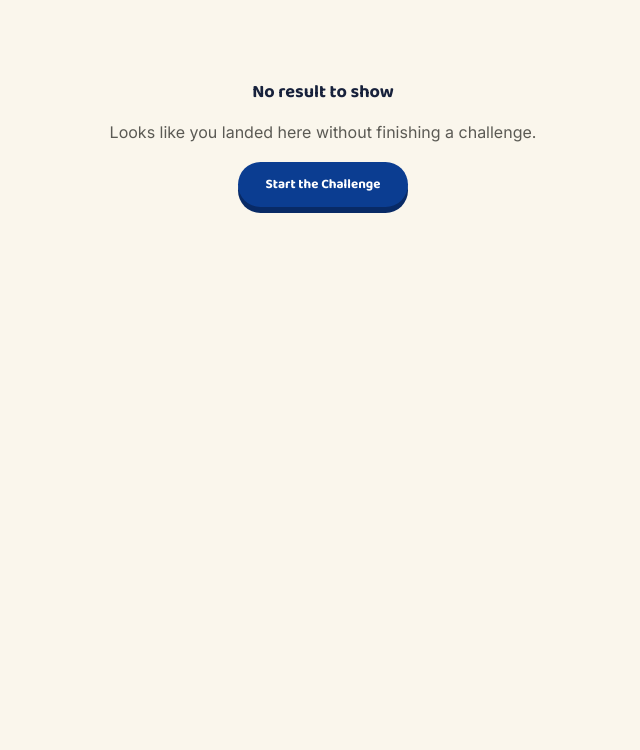
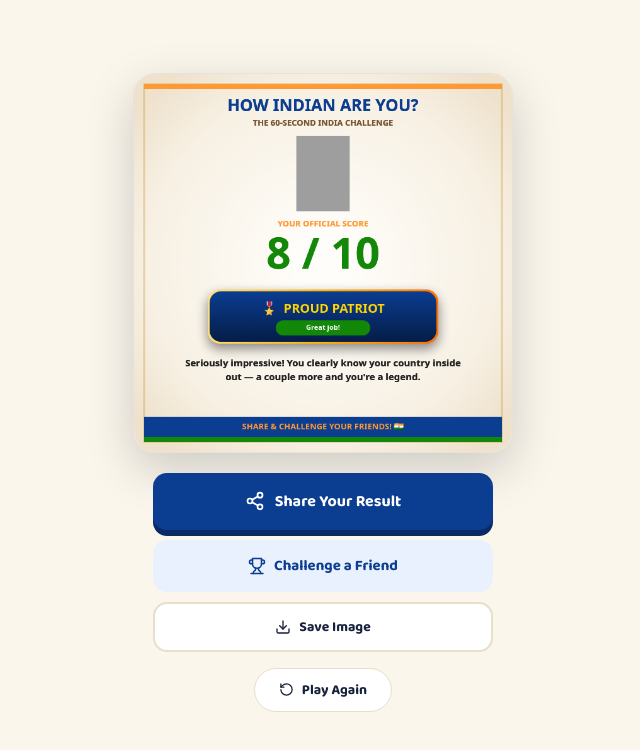
Before and after one commit to gabhijeetdev/how-indian-are-you, a React (Vite) app in the folder frontend/: page /result in a window 1280 px wide. Shown: the top 750 px of the page, without its empty margins (317-957 px from the left). Built offline with nearby package versions, Linux system fonts and the light colour scheme.

Commit message:
changes made in share and design

```diff
--- a/frontend/package.json
+++ b/frontend/package.json
@@ -9,6 +9,7 @@
     "preview": "vite preview"
   },
   "dependencies": {
+    "html-to-image": "^1.11.13",
     "lucide-react": "^0.383.0",
     "react": "^18.3.1",
     "react-dom": "^18.3.1",
--- a/frontend/src/components/ResultCard.jsx
+++ b/frontend/src/components/ResultCard.jsx
@@ -1,240 +1,183 @@
-import React, { useEffect, useRef, useState } from "react";
+import React, { useEffect, useRef } from "react";
 
-function wrapText(ctx, text, maxWidth) {
-  const words = text.split(" ");
-  const lines = [];
-  let line = "";
-  for (const word of words) {
-    const test = line ? `${line} ${word}` : word;
-    if (ctx.measureText(test).width > maxWidth && line) {
-      lines.push(line);
-      line = word;
-    } else {
-      line = test;
-    }
-  }
-  if (line) lines.push(line);
-  return lines;
+export default function ResultCard({ score, badge, onReady }) {
+  const canvasRef = useRef(null);
+
+  useEffect(() => {
+    const canvas = canvasRef.current;
+    if (!canvas) return;
+
+    const ctx = canvas.getContext("2d");
+    const width = 600;
+    const height = 600;
+    canvas.width = width;
+    canvas.height = height;
+
+    // 1. Dynamic Background Gradient
+    const bgGrad = ctx.createRadialGradient(width / 2, height / 2, 50, width / 2, height / 2, 380);
+    bgGrad.addColorStop(0, "#FFFDF9");
+    bgGrad.addColorStop(0.7, "#F7F0E3");
+    bgGrad.addColorStop(1, "#EFE2CD");
+    ctx.fillStyle = bgGrad;
+    ctx.fillRect(0, 0, width, height);
+
+    // 2. Outer Decorative Certificate Frame
+    ctx.strokeStyle = "rgba(184, 134, 11, 0.3)";
+    ctx.lineWidth = 3;
+    ctx.strokeRect(16, 16, width - 32, height - 32);
+
+    // Tricolor Top & Bottom Accent Stripes
+    ctx.fillStyle = "#FF9933";
+    ctx.fillRect(16, 16, width - 32, 8);
+    ctx.fillStyle = "#138808";
+    ctx.fillRect(16, height - 24, width - 32, 8);
+
+    const renderCanvas = (stambhImg = null) => {
+      ctx.textAlign = "center";
+      ctx.textBaseline = "middle";
+
+      // 3. Header Text (Top Section)
+      ctx.fillStyle = "#0B3D91";
+      ctx.font = "900 26px system-ui, -apple-system, sans-serif";
+      ctx.fillText("HOW INDIAN ARE YOU?", width / 2, 52);
+
+      ctx.fillStyle = "#775533";
+      ctx.font = "600 13px system-ui, -apple-system, sans-serif";
+      ctx.fillText("THE 60-SECOND INDIA CHALLENGE", width / 2, 78);
+
+      // 4. Standalone Ashok Stambh Emblem (Dedicated Center-Top Position)
+      if (stambhImg) {
+        ctx.save();
+        ctx.globalAlpha = 0.95; // Fully clear and bright
+        const imgW = 85;
+        const imgH = 120;
+        ctx.drawImage(stambhImg, (width - imgW) / 2, 98, imgW, imgH);
+        ctx.restore();
       }
 
-function roundRectPath(ctx, x, y, w, h, r) {
-  if (ctx.roundRect) {
+      // 5. Score Section (Below Stambh to prevent any overlapping)
+      ctx.fillStyle = "#FF9933";
+      ctx.font = "bold 13px system-ui, -apple-system, sans-serif";
+      ctx.fillText("YOUR OFFICIAL SCORE", width / 2, 238);
+
+      ctx.font = "900 68px system-ui, -apple-system, sans-serif";
+      ctx.fillStyle = score >= 7 ? "#138808" : score >= 4 ? "#0B3D91" : "#D9534F";
+      ctx.fillText(`${score} / 10`, width / 2, 290);
+
+      // 6. Central Badge Box (Dedicated Mid Section)
+      const badgeW = 360;
+      const badgeH = score >= 5 ? 80 : 64;
+      const badgeX = (width - badgeW) / 2;
+      const badgeY = 345;
+
+      // Badge Drop Shadow
+      ctx.save();
+      ctx.shadowColor = "rgba(0, 0, 0, 0.25)";
+      ctx.shadowBlur = 18;
+      ctx.shadowOffsetY = 8;
+
+      // Badge Border Gradient
+      const borderGrad = ctx.createLinearGradient(badgeX, badgeY, badgeX + badgeW, badgeY + badgeH);
+      if (score >= 7) {
+        borderGrad.addColorStop(0, "#FFE082");
+        borderGrad.addColorStop(0.5, "#FFB300");
+        borderGrad.addColorStop(1, "#FF6F00");
+      } else {
+        borderGrad.addColorStop(0, "#42A5F5");
+        borderGrad.addColorStop(1, "#0D47A1");
+      }
+      ctx.fillStyle = borderGrad;
       ctx.beginPath();
-    ctx.roundRect(x, y, w, h, r);
-    return;
-  }
-  // Fallback for engines without native roundRect.
-  ctx.beginPath();
-  ctx.moveTo(x + r, y);
-  ctx.arcTo(x + w, y, x + w, y + h, r);
-  ctx.arcTo(x + w, y + h, x, y + h, r);
-  ctx.arcTo(x, y + h, x, y, r);
-  ctx.arcTo(x, y, x + w, y, r);
-  ctx.closePath();
-}
-
-export function drawResultCard(canvas, { score, badge, percentile }) {
-  const ctx = canvas.getContext("2d");
-  const S = 1080;
-  canvas.width = S;
-  canvas.height = S;
-
-  // Background wash
-  const grad = ctx.createLinearGradient(0, 0, S, S);
-  grad.addColorStop(0, "#FFFCF5");
-  grad.addColorStop(0.55, "#FFF6E4");
-  grad.addColorStop(1, "#FBF2DF");
-  ctx.fillStyle = grad;
-  ctx.fillRect(0, 0, S, S);
-
-  // Diagonal tricolor corner washes (top-left saffron, bottom-right green)
-  ctx.save();
-  ctx.globalAlpha = 0.16;
-  ctx.fillStyle = "#FF9933";
-  ctx.beginPath();
-  ctx.moveTo(0, 0);
-  ctx.lineTo(360, 0);
-  ctx.lineTo(0, 300);
-  ctx.closePath();
-  ctx.fill();
-  ctx.fillStyle = "#0E7C3A";
-  ctx.beginPath();
-  ctx.moveTo(S, S);
-  ctx.lineTo(S - 360, S);
-  ctx.lineTo(S, S - 300);
-  ctx.closePath();
+      ctx.roundRect(badgeX - 3, badgeY - 3, badgeW + 6, badgeH + 6, 20);
       ctx.fill();
       ctx.restore();
 
-  // Thin tricolor rules, top & bottom
-  const barH = 14;
-  ["#FF9933", "#FFFFFF", "#0E7C3A"].forEach((c, i) => {
-    ctx.fillStyle = c;
-    ctx.fillRect(0, i * barH, S, barH);
-  });
-  ["#0E7C3A", "#FFFFFF", "#FF9933"].forEach((c, i) => {
-    ctx.fillStyle = c;
-    ctx.fillRect(0, S - (i + 1) * barH, S, barH);
+      // Badge Fill Gradient
+      const badgeGrad = ctx.createLinearGradient(badgeX, badgeY, badgeX, badgeY + badgeH);
+      badgeGrad.addColorStop(0, "#0B3D91");
+      badgeGrad.addColorStop(1, "#051D48");
+      ctx.fillStyle = badgeGrad;
+      ctx.beginPath();
+      ctx.roundRect(badgeX, badgeY, badgeW, badgeH, 18);
+      ctx.fill();
+
+      // Badge Text
+      ctx.fillStyle = score >= 7 ? "#FFD700" : "#FFFFFF";
+      ctx.font = "800 20px system-ui, -apple-system, sans-serif";
+      const badgeYText = score >= 5 ? badgeY + 28 : badgeY + 32;
+      ctx.fillText(`${badge.emoji}  ${badge.name}`.toUpperCase(), width / 2, badgeYText);
+
+      // Badge Subtag Pill
+      if (score >= 5) {
+        const tagW = 150;
+        const tagH = 24;
+        ctx.fillStyle = "#138808";
+        ctx.beginPath();
+        ctx.roundRect((width - tagW) / 2, badgeY + 46, tagW, tagH, 12);
+        ctx.fill();
+
+        ctx.fillStyle = "#FFFFFF";
+        ctx.font = "bold 11px system-ui, -apple-system, sans-serif";
+        ctx.fillText(badge.tag || "Great job!", width / 2, badgeY + 58);
+      }
+
+      // 7. Message Section (Dedicated Bottom Area)
+      ctx.fillStyle = "#222222";
+      ctx.font = "600 15px system-ui, -apple-system, sans-serif";
+      const words = (badge.message || "").split(" ");
+      let line = "";
+      let lines = [];
+
+      for (let i = 0; i < words.length; i++) {
+        const testLine = line + words[i] + " ";
+        if (ctx.measureText(testLine).width > 460 && i > 0) {
+          lines.push(line.trim());
+          line = words[i] + " ";
+        } else {
+          line = testLine;
+        }
+      }
+      lines.push(line.trim());
+
+      const startY = 460;
+      const lineHeight = 22;
+      lines.forEach((l, index) => {
+        ctx.fillText(l, width / 2, startY + index * lineHeight);
       });
 
-  // Ashoka Chakra watermark motif, centered behind the content
-  ctx.save();
-  ctx.translate(S / 2, S / 2 - 40);
-  ctx.globalAlpha = 0.05;
-  ctx.strokeStyle = "#0B3D91";
-  ctx.lineWidth = 6;
-  ctx.beginPath();
-  ctx.arc(0, 0, 320, 0, Math.PI * 2);
-  ctx.stroke();
-  for (let i = 0; i < 24; i++) {
-    const a = (i * Math.PI * 2) / 24;
-    ctx.beginPath();
-    ctx.moveTo(0, 0);
-    ctx.lineTo(Math.cos(a) * 320, Math.sin(a) * 320);
-    ctx.stroke();
-  }
-  ctx.restore();
+      // 8. Footer Bar
+      ctx.fillStyle = "#0B3D91";
+      ctx.fillRect(16, height - 56, width - 32, 32);
 
-  ctx.textAlign = "center";
+      ctx.fillStyle = "#FF9933";
+      ctx.font = "bold 13px system-ui, -apple-system, sans-serif";
+      ctx.fillText("SHARE & CHALLENGE YOUR FRIENDS! 🇮🇳", width / 2, height - 40);
 
-  // Header
-  ctx.font = "72px sans-serif";
-  ctx.fillStyle = "#17213B";
-  ctx.fillText("🇮🇳", S / 2, 150);
+      onReady?.(canvas);
+    };
 
-  ctx.font = "800 46px 'Baloo 2', sans-serif";
-  ctx.fillStyle = "#17213B";
-  ctx.fillText("HOW INDIAN", S / 2 - 5, 216);
-  ctx.fillStyle = "#FF9933";
-  const howW = ctx.measureText("HOW INDIAN ").width;
-  ctx.textAlign = "left";
-  ctx.fillText("ARE YOU?", S / 2 - howW / 2 + howW, 216);
-  ctx.textAlign = "center";
+    // Load Ashok Stambh Emblem
+    const stambhImg = new Image();
+    stambhImg.crossOrigin = "anonymous";
+    stambhImg.src = "https://upload.wikimedia.org/wikipedia/commons/5/55/Emblem_of_India.svg";
 
-  ctx.font = "600 26px 'Inter', sans-serif";
-  ctx.fillStyle = "#5B5A54";
-  ctx.fillText("The 60-Second India Challenge", S / 2, 258);
-
-  // "YOUR SCORE" pill
-  ctx.font = "700 24px 'Baloo 2', sans-serif";
-  const pillLabel = "YOUR SCORE";
-  const lblW = ctx.measureText(pillLabel).width + 60;
-  roundRectPath(ctx, S / 2 - lblW / 2, 296, lblW, 52, 26);
-  ctx.fillStyle = "#17213B";
-  ctx.fill();
-  ctx.fillStyle = "#FFFFFF";
-  ctx.fillText(pillLabel, S / 2, 331);
-
-  // Big score
-  ctx.font = "800 190px 'Baloo 2', sans-serif";
-  ctx.fillStyle = "#FF9933";
-  const scoreStr = `${score}`;
-  const slashW = ctx.measureText(" / ").width;
-  const totalW = ctx.measureText(`${score} / 10`).width;
-  let cursor = S / 2 - totalW / 2;
-  ctx.textAlign = "left";
-  ctx.fillText(scoreStr, cursor, 570);
-  cursor += ctx.measureText(scoreStr).width;
-  ctx.fillStyle = "#17213B";
-  ctx.fillText(" / ", cursor, 570);
-  cursor += slashW;
-  ctx.fillStyle = "#0E7C3A";
-  ctx.fillText("10", cursor, 570);
-  ctx.textAlign = "center";
-
-  // Ribbon-style badge box
-  ctx.font = "800 46px 'Baloo 2', sans-serif";
-  const badgeLabel = badge.name.toUpperCase();
-  const badgeW = Math.max(ctx.measureText(badgeLabel).width + 160, 420);
-  const badgeH = 150;
-  const badgeX = S / 2 - badgeW / 2;
-  const badgeY = 610;
-
-  roundRectPath(ctx, badgeX, badgeY, badgeW, badgeH, 20);
-  ctx.fillStyle = "#0B2A5B";
-  ctx.fill();
-  ctx.lineWidth = 5;
-  ctx.strokeStyle = "#D9A441";
-  ctx.stroke();
-
-  ctx.font = "36px sans-serif";
-  ctx.fillStyle = "#D9A441";
-  ctx.fillText(badge.emoji, S / 2, badgeY + 46);
-
-  ctx.font = "800 44px 'Baloo 2', sans-serif";
-  ctx.fillStyle = "#FFFFFF";
-  ctx.fillText(badgeLabel, S / 2, badgeY + 96);
-
-  // Green sub-ribbon inside the badge box for the short tagline
-  const tagline = score >= 9 ? "Almost perfect. Impressive!" : score >= 7 ? "Great knowledge!" : score >= 5 ? "Good effort!" : score >= 3 ? "Keep exploring!" : "Give it another go!";
-  ctx.font = "600 26px 'Inter', sans-serif";
-  const tagW = ctx.measureText(tagline).width + 50;
-  roundRectPath(ctx, S / 2 - tagW / 2, badgeY + 110, tagW, 40, 20);
-  ctx.fillStyle = "#0E7C3A";
-  ctx.fill();
-  ctx.fillStyle = "#FFFFFF";
-  ctx.fillText(tagline, S / 2, badgeY + 137);
-
-  // Percentile line
-  ctx.font = "500 30px 'Inter', sans-serif";
-  ctx.fillStyle = "#5B5A54";
-  ctx.fillText(`You scored higher than ${percentile}% of players`, S / 2, badgeY + 220);
-
-  // Score-based message, wrapped
-  ctx.font = "600 28px 'Inter', sans-serif";
-  ctx.fillStyle = "#17213B";
-  const lines = wrapText(ctx, badge.message, 780);
-  let msgY = badgeY + 270;
-  lines.slice(0, 3).forEach((line) => {
-    ctx.fillText(line, S / 2, msgY);
-    msgY += 38;
-  });
-
-  // Independence Day tag
-  ctx.font = "italic 700 40px 'Baloo 2', 'Inter', sans-serif";
-  ctx.fillStyle = "#0B3D91";
-  ctx.fillText("Happy Independence Day!", S / 2, msgY + 46);
-
-  // Footer CTA bar
-  const footH = 96;
-  ctx.fillStyle = "#0B2A5B";
-  ctx.fillRect(0, S - barH * 3 - footH, S, footH);
-  ctx.font = "700 30px 'Inter', sans-serif";
-  ctx.fillStyle = "#FFFFFF";
-  ctx.fillStyle = "#FF9933";
-  ctx.fillText("SHARE & CHALLENGE YOUR FRIEND!", S / 2 + 150, S - barH * 3 - footH / 2 - 4);
-}
-
-/**
- * Renders the canvas off-screen, shows a PNG preview, and exposes the
- * canvas ref (via onReady) so the parent can trigger a share or download.
- * onReady only fires once the canvas has actually finished drawing, so
- * Share/Save never fire against a blank canvas.
- */
-export default function ResultCard({ score, badge, percentile, onReady }) {
-  const canvasRef = useRef(null);
-  const [previewUrl, setPreviewUrl] = useState(null);
-
-  useEffect(() => {
-    if (!canvasRef.current) return;
-    drawResultCard(canvasRef.current, { score, badge, percentile });
-    try {
-      setPreviewUrl(canvasRef.current.toDataURL("image/png"));
-    } catch {
-      setPreviewUrl(null);
-    }
-    onReady?.(canvasRef.current);
-    // eslint-disable-next-line react-hooks/exhaustive-deps
-  }, [score, badge, percentile]);
+    stambhImg.onload = () => renderCanvas(stambhImg);
+    stambhImg.onerror = () => renderCanvas(null);
+  }, [score, badge, onReady]);
 
   return (
-    <>
-      {previewUrl && (
-        <div className="card" style={{ width: "100%", maxWidth: 300, aspectRatio: "1/1", overflow: "hidden", marginBottom: 20, boxShadow: "0 10px 30px rgba(11,61,145,0.12)" }}>
-          <img src={previewUrl} alt="Your shareable result card preview" style={{ width: "100%", height: "100%", display: "block" }} />
+    <div
+      style={{
+        width: "100%",
+        maxWidth: 380,
+        margin: "0 auto 20px",
+        borderRadius: 22,
+        overflow: "hidden",
+        boxShadow: "0 16px 48px rgba(0,0,0,0.18)",
+        border: "1px solid rgba(0,0,0,0.08)",
+      }}
+    >
+      <canvas ref={canvasRef} style={{ width: "100%", height: "auto", display: "block" }} />
     </div>
-      )}
-      <canvas ref={canvasRef} style={{ display: "none" }} aria-hidden="true" />
-    </>
   );
 }
--- a/frontend/src/components/ShareButtons.jsx
+++ b/frontend/src/components/ShareButtons.jsx
@@ -1,11 +1,11 @@
 import React, { useState } from "react";
-import { Share2, Copy, Download, MessageCircle, Trophy, Check } from "lucide-react";
-import { buildWhatsAppUrl, shareNative, copyToClipboard, buildShareText, buildChallengeLink, trackEvent } from "../utils/sharing";
+import { Share2, Download, Trophy } from "lucide-react";
+import { shareNative, copyToClipboard, buildChallengeLink, trackEvent } from "../utils/sharing";
 
 export default function ShareButtons({ score, getCanvas }) {
-  const [copied, setCopied] = useState(false);
   const [challengeCopied, setChallengeCopied] = useState(false);
   const [sharing, setSharing] = useState(false);
+
   const handleNativeShare = async () => {
     if (sharing) return;
     setSharing(true);
@@ -14,19 +14,6 @@ export default function ShareButtons({ score, getCanvas }) {
       await shareNative(score, canvas);
     } finally {
       setSharing(false);
-    }
-  };
-  const handleWhatsAppText = () => {
-    trackEvent("whatsapp_clicked", { score, method: "text_link" });
-    window.open(buildWhatsAppUrl(score), "_blank", "noopener,noreferrer");
-  };
-
-  const handleCopy = async () => {
-    const ok = await copyToClipboard(buildShareText(score));
-    if (ok) {
-      setCopied(true);
-      trackEvent("share_clicked", { score, method: "copy_link" });
-      window.setTimeout(() => setCopied(false), 2000);
     }
   };
 
@@ -49,16 +36,13 @@ export default function ShareButtons({ score, getCanvas }) {
     }
   };
 
-  const iconBtnStyle = { borderRadius: 14, padding: "12px 10px", fontSize: 14, display: "flex", alignItems: "center", justifyContent: "center", gap: 8 };
-
   return (
-    <>
-      {/* Primary CTA — this is the one that posts the actual badge image */}
+    <div style={{ width: "100%", maxWidth: 340, display: "flex", flexDirection: "column", gap: 10 }}>
+      {/* Main Native Share Button */}
       <button
         className="btn btn-primary"
         style={{
           width: "100%",
-          maxWidth: 340,
           borderRadius: 14,
           padding: "16px 10px",
           fontSize: 16,
@@ -67,37 +51,50 @@ export default function ShareButtons({ score, getCanvas }) {
           alignItems: "center",
           justifyContent: "center",
           gap: 10,
-          marginBottom: 8,
         }}
         onClick={handleNativeShare}
         disabled={sharing}
         aria-busy={sharing}
       >
-        <Share2 size={20} /> {sharing ? "Opening share sheet…" : "Share Your Badge"}
+        <Share2 size={20} /> {sharing ? "Opening share sheet…" : "Share Your Result"}
       </button>
-      <p style={{ margin: "0 0 16px", fontSize: 12, color: "var(--ink-soft)", textAlign: "center", maxWidth: 320 }}>
-        Posts the badge image itself — pick WhatsApp Status, Instagram Stories, or send it directly to a friend.
-      </p>
 
-      <div style={{ display: "grid", gridTemplateColumns: "1fr 1fr", gap: 10, width: "100%", maxWidth: 340, marginBottom: 12 }}>
-        <button className="btn btn-secondary" style={iconBtnStyle} onClick={handleWhatsAppText}>
-          <MessageCircle size={16} /> WhatsApp (text)
-        </button>
-        <button className="btn btn-secondary" style={iconBtnStyle} onClick={handleCopy}>
-          {copied ? <Check size={16} color="var(--green)" /> : <Copy size={16} />} {copied ? "Copied" : "Copy Link"}
-        </button>
-        <button className="btn btn-secondary" style={{ ...iconBtnStyle, gridColumn: "1 / -1" }} onClick={handleDownload}>
-          <Download size={16} /> Save Card to Photos
-        </button>
-      </div>
-
+      {/* Challenge Link */}
       <button
         className="btn"
-        style={{ width: "100%", maxWidth: 340, borderRadius: 14, padding: "14px 10px", fontSize: 15, background: "#EAF1FE", color: "var(--chakra)", display: "flex", alignItems: "center", justifyContent: "center", gap: 8, marginBottom: 22 }}
+        style={{
+          width: "100%",
+          borderRadius: 14,
+          padding: "14px 10px",
+          fontSize: 15,
+          background: "#EAF1FE",
+          color: "var(--chakra)",
+          display: "flex",
+          alignItems: "center",
+          justifyContent: "center",
+          gap: 8,
+        }}
         onClick={handleChallenge}
       >
         <Trophy size={18} /> {challengeCopied ? "Challenge link copied!" : "Challenge a Friend"}
       </button>
-    </>
+
+      {/* Save Image (Desktop / Fallback) */}
+      <button
+        className="btn btn-secondary"
+        style={{
+          borderRadius: 14,
+          padding: "12px 10px",
+          fontSize: 14,
+          display: "flex",
+          alignItems: "center",
+          justifyContent: "center",
+          gap: 8,
+        }}
+        onClick={handleDownload}
+      >
+        <Download size={16} /> Save Image
+      </button>
+    </div>
   );
 }
--- a/frontend/src/pages/Result.jsx
+++ b/frontend/src/pages/Result.jsx
@@ -1,80 +1,52 @@
-import React, { useRef, useState } from "react";
+import React, { useRef } from "react";
 import { useLocation, useNavigate } from "react-router-dom";
 import { RotateCcw } from "lucide-react";
 import ResultCard from "../components/ResultCard";
 import ShareButtons from "../components/ShareButtons";
 import { getBadge, getPercentile } from "../utils/scoring";
 
-function Confetti() {
-  const colors = ["#FF9933", "#0E7C3A", "#0B3D91", "#FFFFFF"];
-  const pieces = Array.from({ length: 36 });
-  return (
-    <div style={{ position: "fixed", inset: 0, pointerEvents: "none", overflow: "hidden", zIndex: 40 }} aria-hidden="true">
-      {pieces.map((_, i) => {
-        const left = Math.random() * 100;
-        const dur = 2.4 + Math.random() * 1.8;
-        const delay = Math.random() * 0.6;
-        const color = colors[i % colors.length];
-        const w = 6 + Math.random() * 5;
-        return (
-          <span
-            key={i}
-            className="confetti-piece"
-            style={{ left: `${left}%`, width: w, height: w * 1.6, background: color, borderRadius: 2, animationDuration: `${dur}s`, animationDelay: `${delay}s` }}
-          />
-        );
-      })}
-    </div>
-  );
-}
-
 export default function Result() {
   const location = useLocation();
   const navigate = useNavigate();
-  const score = location.state?.score;
+  const score = location.state?.score ?? 8;
   const canvasRef = useRef(null);
-
-  // Guard against someone landing here directly (refresh, bad link, etc.)
-  if (score === undefined || score === null) {
-    return (
-      <div className="fade-in" style={{ padding: "60px 24px", textAlign: "center" }}>
-        <p className="display" style={{ fontWeight: 700, fontSize: 18, marginBottom: 10 }}>No result to show</p>
-        <p style={{ color: "var(--ink-soft)", marginBottom: 20 }}>Looks like you landed here without finishing a challenge.</p>
-        <button className="btn btn-primary" style={{ borderRadius: 999, padding: "12px 28px" }} onClick={() => navigate("/")}>
-          Start the Challenge
-        </button>
-      </div>
-    );
-  }
 
   const badge = getBadge(score);
   const percentile = getPercentile(score);
-  const showConfetti = score >= 7;
 
   return (
-    <div className="fade-in" style={{ minHeight: "100%", display: "flex", flexDirection: "column", alignItems: "center", padding: "28px 18px 50px" }}>
-      {showConfetti && <Confetti />}
-      <div className="tricolor-thin" style={{ width: 60, marginBottom: 18 }} />
-
-      <div className="pop-in" style={{ textAlign: "center", marginBottom: 18 }}>
-        <p className="display" style={{ margin: 0, fontWeight: 700, fontSize: 15, color: "var(--ink-soft)" }}>
-          YOUR SCORE
-        </p>
-        <p className="display" style={{ margin: "4px 0 6px", fontSize: 64, fontWeight: 800, color: "var(--chakra)" }}>
-          {score} / 10
-        </p>
-        <div className="display" style={{ display: "inline-flex", alignItems: "center", gap: 8, background: "var(--chakra)", color: "#fff", padding: "8px 20px", borderRadius: 999, fontWeight: 700, fontSize: 16 }}>
-          <span aria-hidden="true">{badge.emoji}</span> {badge.name}
-        </div>
-        <p style={{ marginTop: 12, fontSize: 15, color: "var(--ink-soft)", fontWeight: 500, maxWidth: 320 }}>{badge.message}</p>
-        <p style={{ marginTop: 6, fontSize: 13, color: "var(--ink-soft)" }}>You scored higher than {percentile}% of players</p>
-      </div>
-
+    <div
+      className="fade-in"
+      style={{
+        minHeight: "100vh",
+        display: "flex",
+        flexDirection: "column",
+        alignItems: "center",
+        justifyContent: "center",
+        padding: "24px 16px 40px",
+        boxSizing: "border-box",
+      }}
+    >
       <ResultCard score={score} badge={badge} percentile={percentile} onReady={(canvas) => (canvasRef.current = canvas)} />
 
       <ShareButtons score={score} getCanvas={() => canvasRef.current} />
 
-      <button className="btn btn-secondary" style={{ borderRadius: 999, padding: "10px 24px", fontSize: 14, display: "flex", alignItems: "center", gap: 8 }} onClick={() => navigate("/")}>
+      <button
+        className="btn btn-secondary"
+        style={{
+          marginTop: 16,
+          borderRadius: 999,
+          padding: "10px 24px",
+          fontSize: 14,
+          display: "inline-flex",
+          alignItems: "center",
+          gap: 8,
+          border: "1px solid var(--line)",
+          background: "#fff",
+          cursor: "pointer",
+        }}
+        onClick={() => navigate("/")}
+      >
         <RotateCcw size={15} /> Play Again
       </button>
     </div>
```
Also changed, not shown: frontend/src/utils/sharing.js (+1 -21 lines), 1 other file (tests, documents, lock files or other folders). Lines whose indentation alone changed are shown as unchanged.
